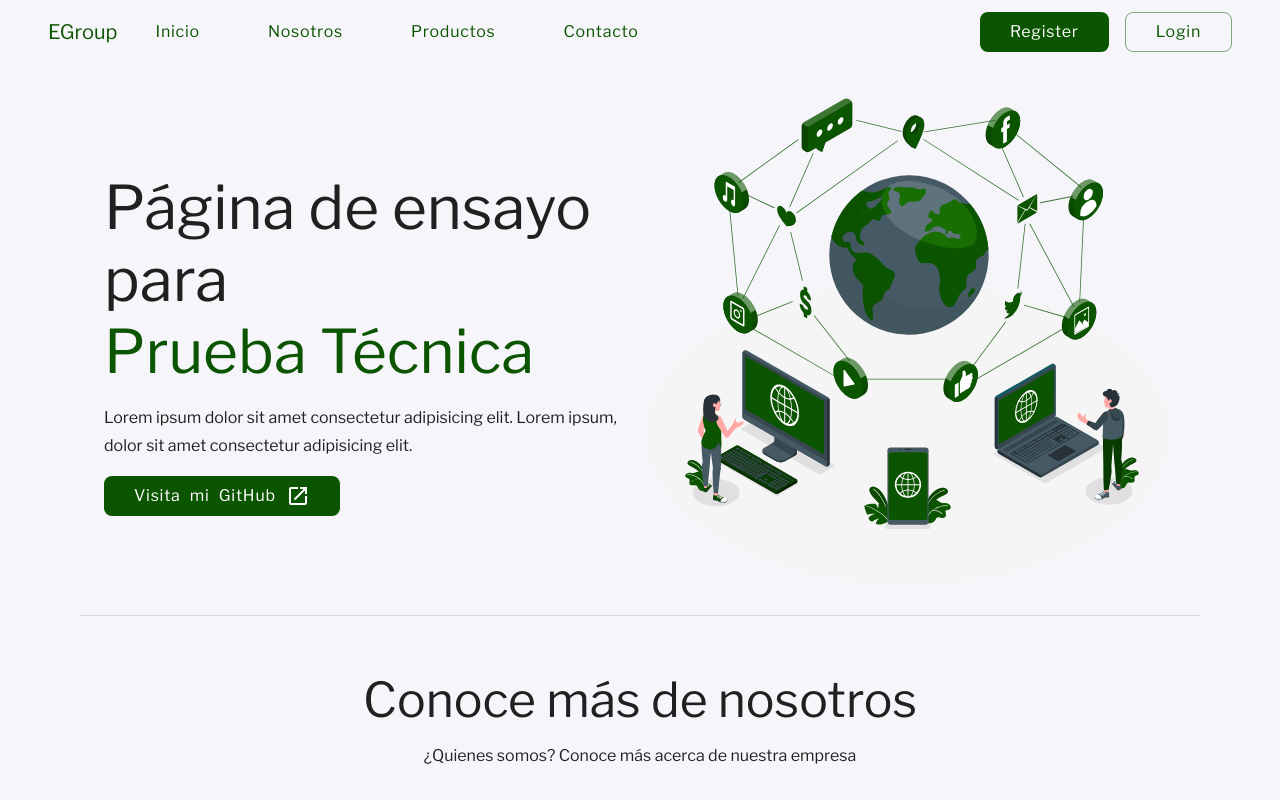
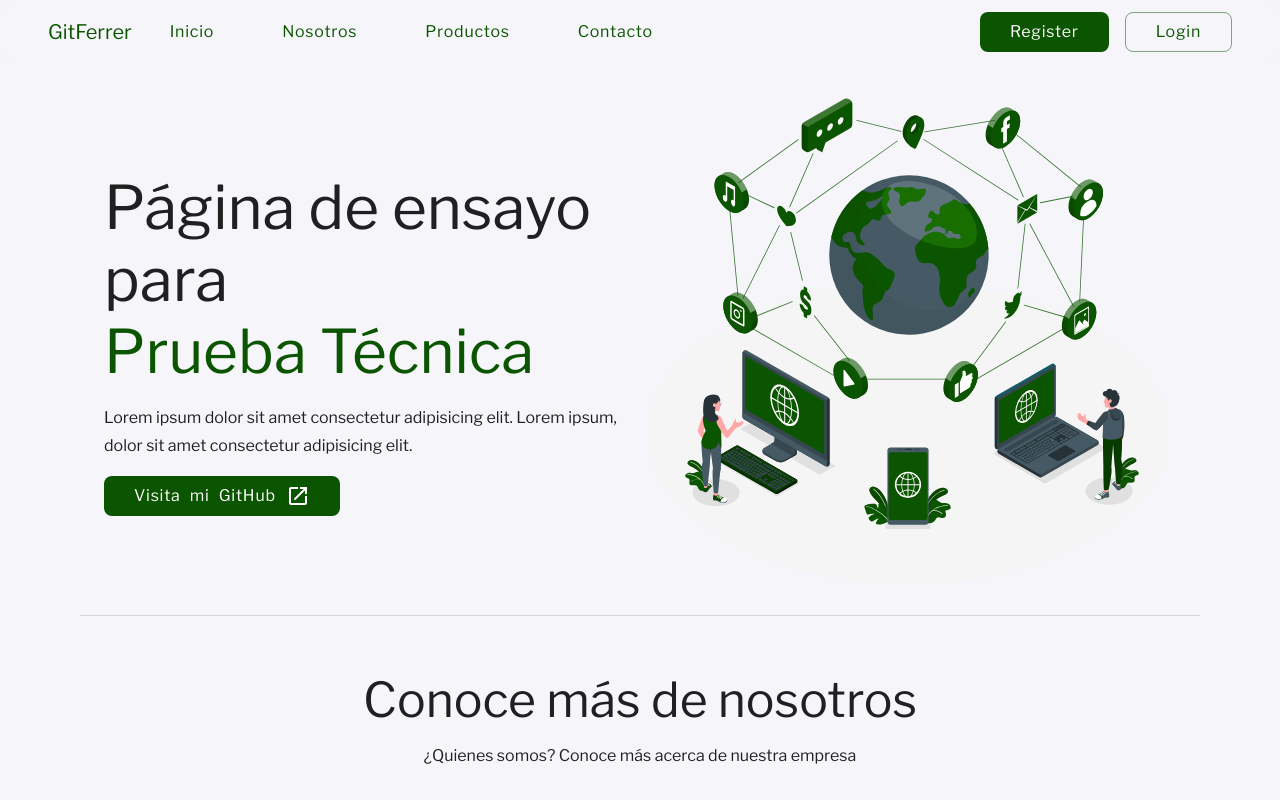
Before and after one commit to carlos-paezf/ET_EGroup_Frontend_React, a React (Vite) app: page /home in a window 1280 px wide. Shown: the top 800 px of the page. Built offline with nearby package versions, Linux system fonts and the light colour scheme.

Commit message:
Update Links

```diff
--- a/src/common/NavBar/Drawer.tsx
+++ b/src/common/NavBar/Drawer.tsx
@@ -30,7 +30,7 @@ export const DrawerComponent: FC<DrawerProp> = ( { mobileOpen, navigate, handleD
                     <Grid item width="100%">
                         <Typography variant='h6' onClick={ () => navigate( '' ) }
                             sx={ { my: 2, cursor: 'pointer', color: `${ ThemePalette.PRIMARY }` } }>
-                            EGroup
+                            GitFerrer
                         </Typography>
                         <Divider />
                     </Grid>
--- a/src/common/NavBar/Links.tsx
+++ b/src/common/NavBar/Links.tsx
@@ -1,23 +1,22 @@
 import { Button } from "@mui/material"
 import { FC } from "react"
-import { Link } from "react-router-dom"
 
 
 export const LinksComponent: FC = () => {
     return (
         <>
-            <Link to='/home#home'>
+            <a href='/home#home'>
                 <Button variant='text'>Inicio</Button>
-            </Link>
-            <Link to='/home#us'>
+            </a>
+            <a href='/home#us'>
                 <Button variant='text'>Nosotros</Button>
-            </Link>
-            <Link to='/home#products'>
+            </a>
+            <a href='/home#products'>
                 <Button variant='text'>Productos</Button>
-            </Link>
-            <Link to='/home#contact'>
+            </a>
+            <a href='/home#contact'>
                 <Button variant='text'>Contacto</Button>
-            </Link>
+            </a>
         </>
     )
 }
--- a/src/common/NavBar/NavBar.tsx
+++ b/src/common/NavBar/NavBar.tsx
@@ -28,7 +28,7 @@ const NavBar: FC<{}> = () => {
                                 <Typography variant='h6'
                                     onClick={ () => navigate( '' ) }
                                     sx={ { my: 2, cursor: 'pointer', color: `${ ThemePalette.PRIMARY }` } }>
-                                    EGroup
+                                    GitFerrer
                                 </Typography>
                             </Grid>
                             <Grid item>
@@ -49,7 +49,7 @@ const NavBar: FC<{}> = () => {
                                     <Typography variant='h6'
                                         onClick={ () => navigate( '' ) }
                                         sx={ { my: 2, mr: 3, cursor: 'pointer', color: `${ ThemePalette.PRIMARY }` } }>
-                                        EGroup
+                                        GitFerrer
                                     </Typography>
                                     <LinksComponent />
                                 </Stack>
```
